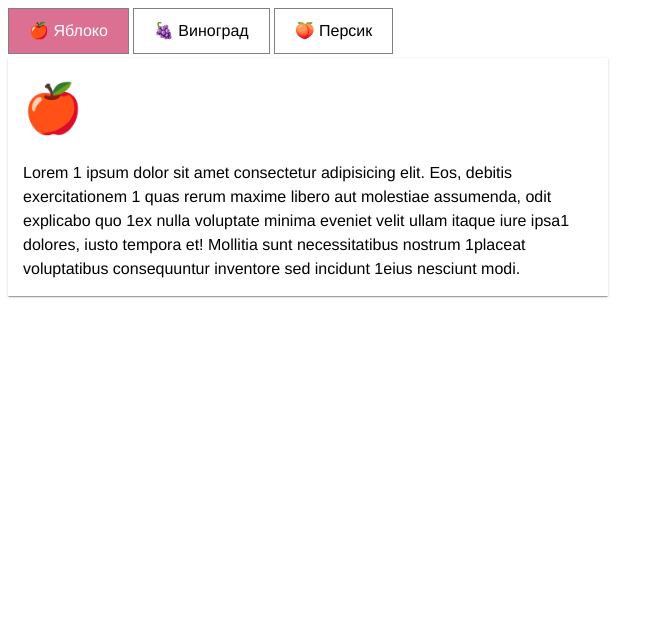
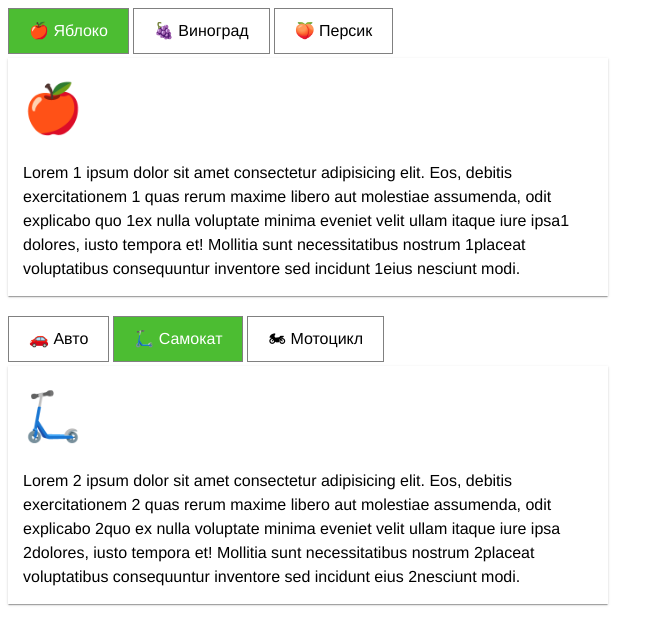
Before and after one commit to VadymMelnyk21/learning, a plain HTML site: page Мастерская_Tabs_Плагин.html in a window 1280 px wide. Both pictures are taken after a click on the link "🍎 Яблоко". Shown: the whole page, without its empty margins (0-665 px from the left). Drawn offline with Linux system fonts and the light colour scheme.

Commit message:
плагин

```diff
--- a/css/Мастерская_Tabs.css
+++ b/css/Мастерская_Tabs.css
@@ -17,6 +17,9 @@ body {
 .tabs {
     max-width: 600px;
 }
+.tabs:not(:last-child) {
+    margin-bottom: 20px;
+}
 
 .controls {
     display: flex;
@@ -32,7 +35,7 @@ body {
 }
 
 .controls__item--active {
-    background-color: palevioletred;
+    background-color: rgb(76, 189, 50);
     color: white;
 }
 
--- a/js/Мастерская_Tabs_Плагин.js
+++ b/js/Мастерская_Tabs_Плагин.js
@@ -3,14 +3,17 @@ class Tabs {
         rootSelector,
         activeControlClass = 'active',
         activePaneClass = 'active',
+        activeTab = '1',
 
     }) {
         this._refs = this._getRefs(rootSelector);
         this._activeControlClass = activeControlClass;
         this._activePaneClass = activePaneClass;
+        this._activeTabIdx = activeTab - 1;
 
         this._bindEvents();
 
+        this._setActiveTab();
     }
 
     _getRefs(root) {
@@ -36,24 +39,50 @@ class Tabs {
             return;
         }
 
-        const currentControl = this._refs.controls.querySelector(
-            `.${this._activeControlClass}`);
-
-
-        if (currentControl) {
-            currentControl.classList.remove(this._activeControlClass);
-
-            const paneId = this._getPaneId(currentControl);
-            const pane = this._getPaneById(paneId);
-            pane.classList.remove(this._activePaneClass);
-        }
+        this._removeActiveTab();
 
         const controlItem = event.target;
         controlItem.classList.add(this._activeControlClass);
 
         const paneId = this._getPaneId(controlItem);
+        this._setActivePane(paneId);
+    }
+
+    _setActiveTab() {
+        const consoleItems = this._refs.controls.querySelectorAll('a');
+        const control = consoleItems[this._activeTabIdx];
+
+        control.classList.add(this._activeControlClass);
+
+        const paneId = this._getPaneId(control);
+        this._setActivePane(paneId);
+
+    }
+
+    _removeActiveTab() {
+        const currentControl = this._refs.controls.querySelector(
+            `.${this._activeControlClass}`);
+
+
+        if (!currentControl) {
+            return;
+        }
+
+        currentControl.classList.remove(this._activeControlClass);
+
+        const paneId = this._getPaneId(currentControl);
+        this._removePaneId(paneId);
+
+    }
+
+    _setActivePane(paneId) {
         const pane = this._getPaneById(paneId);
         pane.classList.add(this._activePaneClass);
+    }
+
+    _removePaneId(paneId) {
+        const pane = this._getPaneById(paneId);
+        pane.classList.remove(this._activePaneClass);
     }
 
     _getPaneId(control) {
@@ -70,4 +99,12 @@ const tabs1 = new Tabs({
     rootSelector: '#tabs-1',
     activeControlClass: 'controls__item--active',
     activePaneClass: 'pane--active',
+    activeTab: 1,
 });
+
+const tabs2 = new Tabs({
+    rootSelector: '#tabs-2',
+    activeControlClass: 'controls__item--active',
+    activePaneClass: 'pane--active',
+    activeTab: 2,
+});
--- a/Мастерская_Tabs_Плагин.html
+++ b/Мастерская_Tabs_Плагин.html
@@ -53,6 +53,51 @@
         </div>
       </div>
     </div>
+    <div class="tabs" id="tabs-2">
+      <div class="controls" data-controls>
+        <a href="#avto" class="controls__item">🚗 Авто</a>
+        <a href="#samokat" class="controls__item">🛴 Самокат</a>
+        <a href="#moto" class="controls__item">🏍 Мотоцикл</a>
+      </div>
+
+      <div class="panes" data-panes>
+        <div class="pane" id="avto">
+          <h2 class="pane__fruit">🚗</h2>
+          <p class="pane__text">
+            Lorem 1 ipsum dolor sit amet consectetur adipisicing elit. Eos,
+            debitis exercitationem 1 quas rerum maxime libero aut molestiae
+            assumenda, odit explicabo quo 1ex nulla voluptate minima eveniet
+            velit ullam itaque iure ipsa1 dolores, iusto tempora et! Mollitia
+            sunt necessitatibus nostrum 1placeat voluptatibus consequuntur
+            inventore sed incidunt 1eius nesciunt modi.
+          </p>
+        </div>
+
+        <div class="pane" id="samokat">
+          <h2 class="pane__fruit">🛴</h2>
+          <p class="pane__text">
+            Lorem 2 ipsum dolor sit amet consectetur adipisicing elit. Eos,
+            debitis exercitationem 2 quas rerum maxime libero aut molestiae
+            assumenda, odit explicabo 2quo ex nulla voluptate minima eveniet
+            velit ullam itaque iure ipsa 2dolores, iusto tempora et! Mollitia
+            sunt necessitatibus nostrum 2placeat voluptatibus consequuntur
+            inventore sed incidunt eius 2nesciunt modi.
+          </p>
+        </div>
+
+        <div class="pane" id="moto">
+          <h2 class="pane__fruit">🏍</h2>
+          <p class="pane__text">
+            Lorem 3 ipsum dolor sit amet consectetur adipisicing elit. Eos,
+            debitis exercitationem quas 3rerum maxime libero aut molestiae
+            assumenda, odit explicabo quo 3ex nulla voluptate minima eveniet
+            velit ullam itaque iure ipsa 3dolores, iusto tempora et! Mollitia
+            sunt necessitatibus nostrum placeat 3voluptatibus consequuntur
+            inventore 3sed incidunt eius nesciunt modi.
+          </p>
+        </div>
+      </div>
+    </div>
     <script src="./js/Мастерская_Tabs_Плагин.js" type="module"></script>
   </body>
 </html>
```
